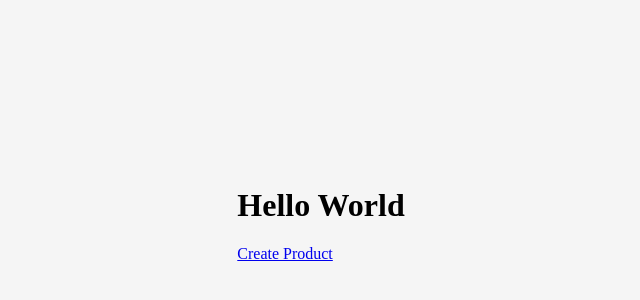
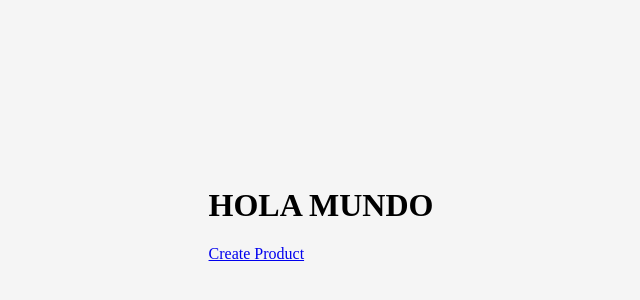
Before and after one commit to Facundo-cali/stock-one-front, a Next.js app: page / in a window 1280 px wide. Shown: the part 186-486 px from the top of the page, without its empty margins (319-959 px from the left). Built offline with nearby package versions, Linux system fonts and the light colour scheme.

Commit message:
variables de entorno 7

```diff
--- a/pages/index.js
+++ b/pages/index.js
@@ -5,7 +5,7 @@ export default function Home() {
   return (
     <>
       <div>
-        <h1>Hello World</h1>
+        <h1>HOLA MUNDO </h1>
         <Link href="/products/create">Create Product</Link>
       </div>
     </>
```
